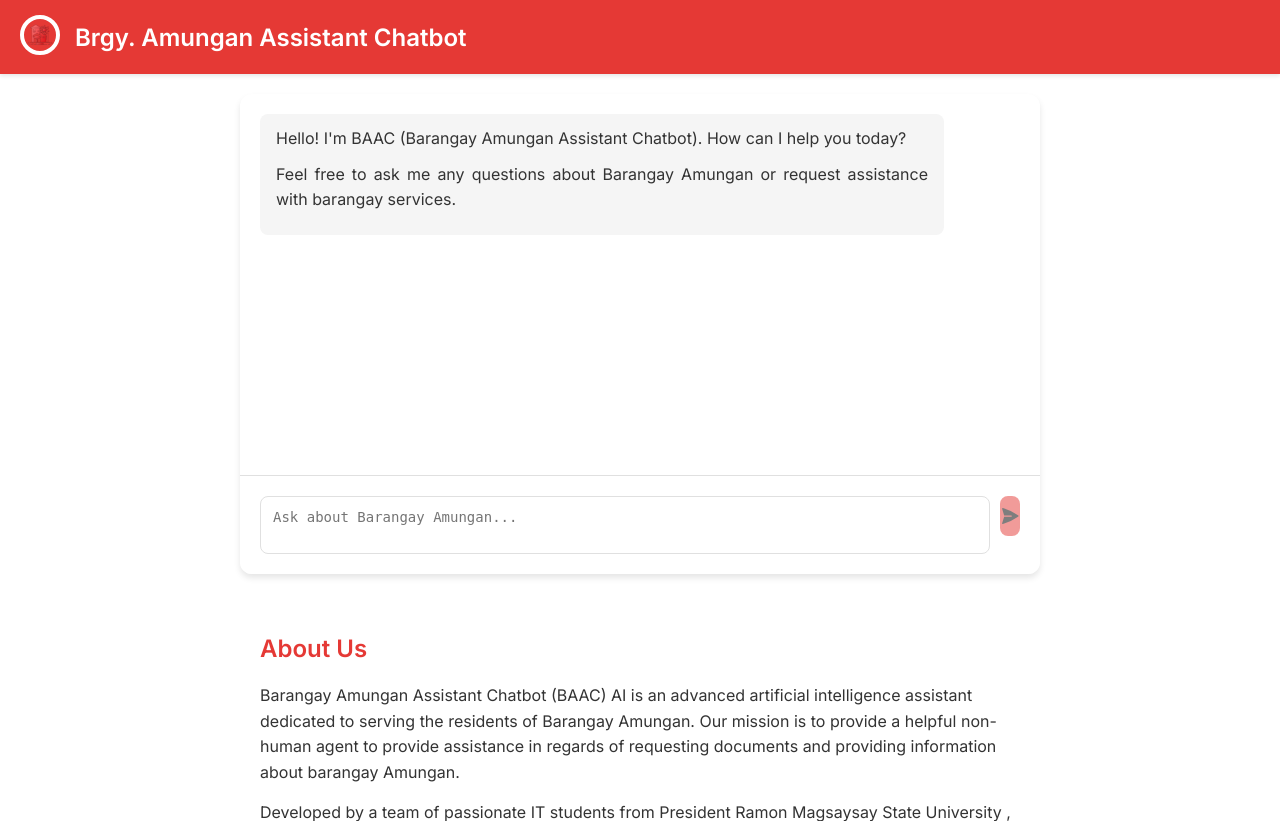
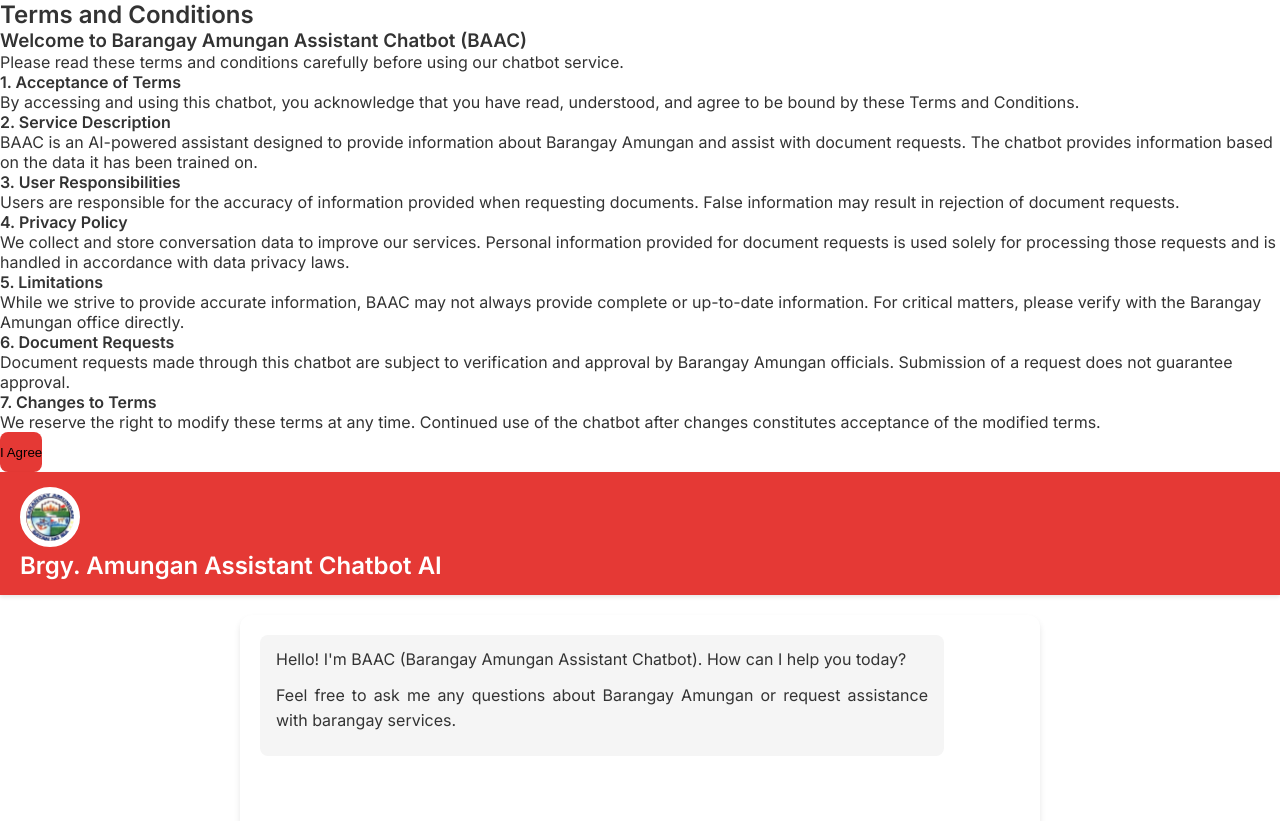
Before and after one commit to Vaujx/BAAC, a Flask app: page / in a window 1280 px wide. Shown: the top 821 px of the page. Run offline with Flask 3, Linux system fonts and the light colour scheme; some libraries are stand-ins or nearby versions.

Commit message:
Update index.html

```diff
--- a/templates/index.html
+++ b/templates/index.html
@@ -4,23 +4,59 @@
     <meta charset="UTF-8">
     <meta name="viewport" content="width=device-width, initial-scale=1.0">
     <title>BAAC AI - Barangay Amungan Assistant Chatbot</title>
-    <link rel="icon" href="{{ url_for('static', filename='images/icon.png') }}" type="image/jpeg">
+    <link rel="icon" href="{{ url_for('static', filename='/images/logo.png') }}" type="image/jpeg">
     <link rel="stylesheet" href="{{ url_for('static', filename='styles.css') }}">
     <link href="https://fonts.googleapis.com/css2?family=Inter:wght@300;400;600&display=swap" rel="stylesheet">
 </head>
 <body>
+    <div id="terms-modal" class="modal">
+    <div class="modal-content">
+        <div class="modal-header">
+            <h2>Terms and Conditions</h2>
+        </div>
+        <div class="modal-body">
+            <h3>Welcome to Barangay Amungan Assistant Chatbot (BAAC)</h3>
+            <p>Please read these terms and conditions carefully before using our chatbot service.</p>
+
+            <h4>1. Acceptance of Terms</h4>
+            <p>By accessing and using this chatbot, you acknowledge that you have read, understood, and agree to be bound by these Terms and Conditions.</p>
+
+            <h4>2. Service Description</h4>
+            <p>BAAC is an AI-powered assistant designed to provide information about Barangay Amungan and assist with document requests. The chatbot provides information based on the data it has been trained on.</p>
+
+            <h4>3. User Responsibilities</h4>
+            <p>Users are responsible for the accuracy of information provided when requesting documents. False information may result in rejection of document requests.</p>
+
+            <h4>4. Privacy Policy</h4>
+            <p>We collect and store conversation data to improve our services. Personal information provided for document requests is used solely for processing those requests and is handled in accordance with data privacy laws.</p>
+
+            <h4>5. Limitations</h4>
+            <p>While we strive to provide accurate information, BAAC may not always provide complete or up-to-date information. For critical matters, please verify with the Barangay Amungan office directly.</p>
+
+            <h4>6. Document Requests</h4>
+            <p>Document requests made through this chatbot are subject to verification and approval by Barangay Amungan officials. Submission of a request does not guarantee approval.</p>
+
+            <h4>7. Changes to Terms</h4>
+            <p>We reserve the right to modify these terms at any time. Continued use of the chatbot after changes constitutes acceptance of the modified terms.</p>
+        </div>
+        <div class="modal-footer">
+            <button id="agree-button" class="agree-button">I Agree</button>
+        </div>
+    </div>
+</div>
  <header class="main-header">
     <div class="logo">
-        <svg width="40" height="40" viewBox="0 0 100 100" fill="none" xmlns="http://www.w3.org/2000/svg">
-            <defs>
-                <pattern id="logoPattern" patternUnits="userSpaceOnUse" width="100" height="100">
-                    <image href="images/icon.png" x="0" y="0" width="100" height="100" preserveAspectRatio="xMidYMid meet" type="image/png"/>
-                </pattern>
-            </defs>
-            <circle cx="50" cy="50" r="45" fill="url(#logoPattern)" stroke="white" stroke-width="10"/>
-        </svg>
+  <svg width="60" height="60" viewBox="0 0 100 100" fill="none" xmlns="http://www.w3.org/2000/svg">
+    <defs>
+      <pattern id="logoPattern" patternUnits="userSpaceOnUse" width="100" height="100">
+        <image href="static/images/logo.png" x="0" y="0" width="100" height="100" preserveAspectRatio="xMidYMid meet" />
+      </pattern>
+    </defs>
+    <circle cx="50" cy="50" r="45" fill="url(#logoPattern)" stroke="white" stroke-width="10" />
+  </svg>
+  <h1>Brgy. Amungan Assistant Chatbot AI</h1>
     </div>
-        <h1>Brgy. Amungan Assistant Chatbot</h1>
+
     </header>
 
     <div class="container">
@@ -102,4 +138,64 @@
 
     <script src="{{ url_for('static', filename='script.js') }}"></script>
 </body>
+<script>
+    document.addEventListener('DOMContentLoaded', function() {
+        const modal = document.getElementById('terms-modal');
+        const agreeButton = document.getElementById('agree-button');
+
+        // Check if user has already agreed to terms
+        const hasAgreed = sessionStorage.getItem('termsAgreed');
+
+        if (!hasAgreed) {
+            // Show the modal if user hasn't agreed
+            modal.style.display = 'block';
+
+            // Disable scrolling on the body when modal is open
+            document.body.style.overflow = 'hidden';
+        }
+
+        // When user clicks agree
+        agreeButton.addEventListener('click', function() {
+            // Store that user has agreed
+            sessionStorage.setItem('termsAgreed', 'true');
+
+            // Hide the modal
+            modal.style.display = 'none';
+
+            // Re-enable scrolling
+            document.body.style.overflow = 'auto';
+        });
+    });
+    function scrollToBottom() {
+            const chatMessages = document.querySelector('.chat-messages');
+            if (chatMessages) {
+                chatMessages.scrollTop = chatMessages.scrollHeight;
+            }
+        }
+
+        // Create a MutationObserver to watch for changes in the chat messages container
+        const chatMessagesContainer = document.querySelector('.chat-messages');
+        if (chatMessagesContainer) {
+            const observer = new MutationObserver(function(mutations) {
+                scrollToBottom();
+            });
+
+            // Start observing the chat messages container for added nodes
+            observer.observe(chatMessagesContainer, {
+                childList: true,
+                subtree: true
+            });
+        }
+
+
+        const originalSendMessage = window.sendMessage || function() {};
+        window.sendMessage = function(message) {
+            const result = originalSendMessage.apply(this, arguments);
+
+            // After the response is added to the chat, scroll to bottom
+            setTimeout(scrollToBottom, 100); // Small delay to ensure content is rendered
+
+            return result;
+        };
+</script>
 </html>
```
